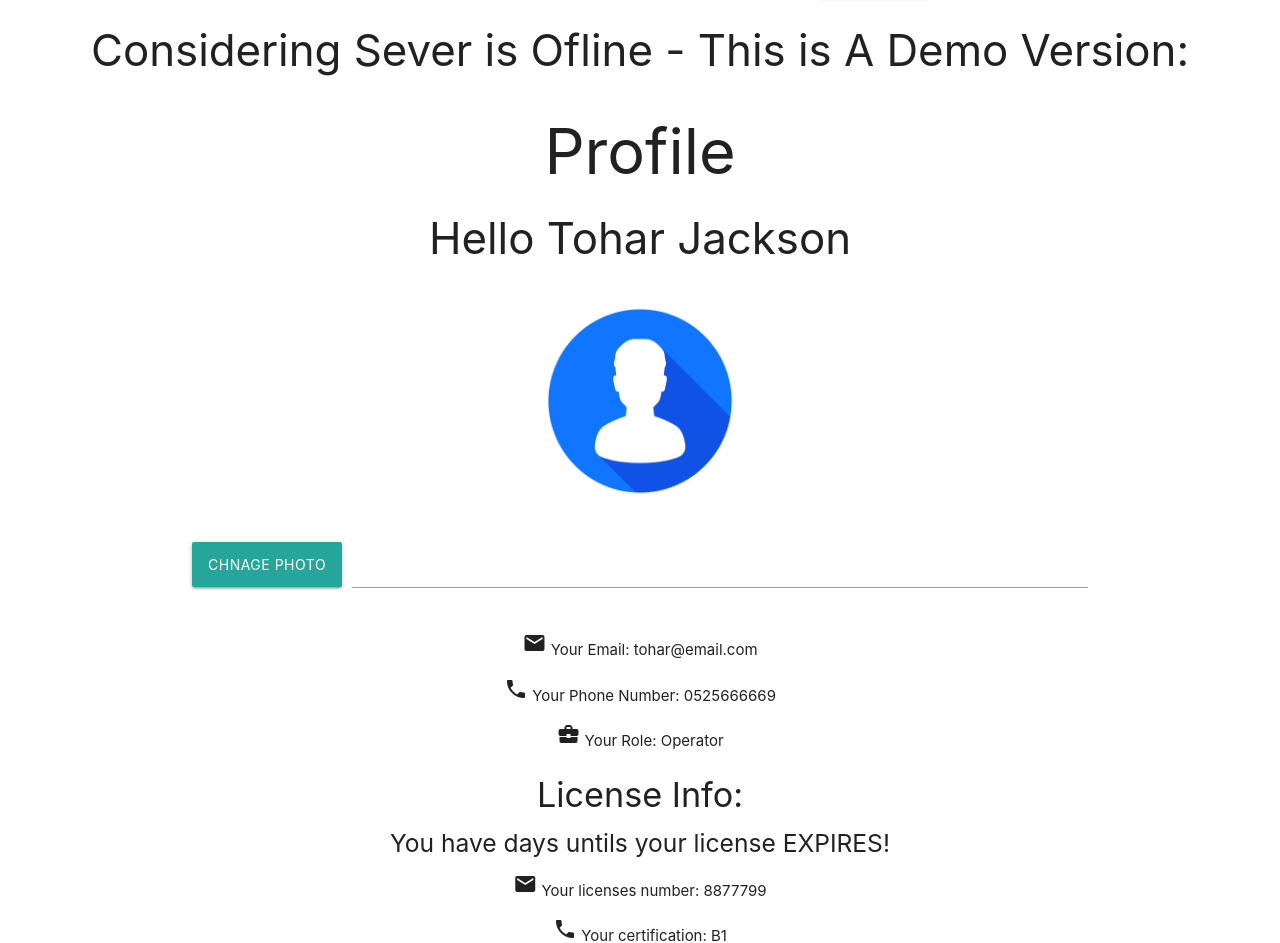
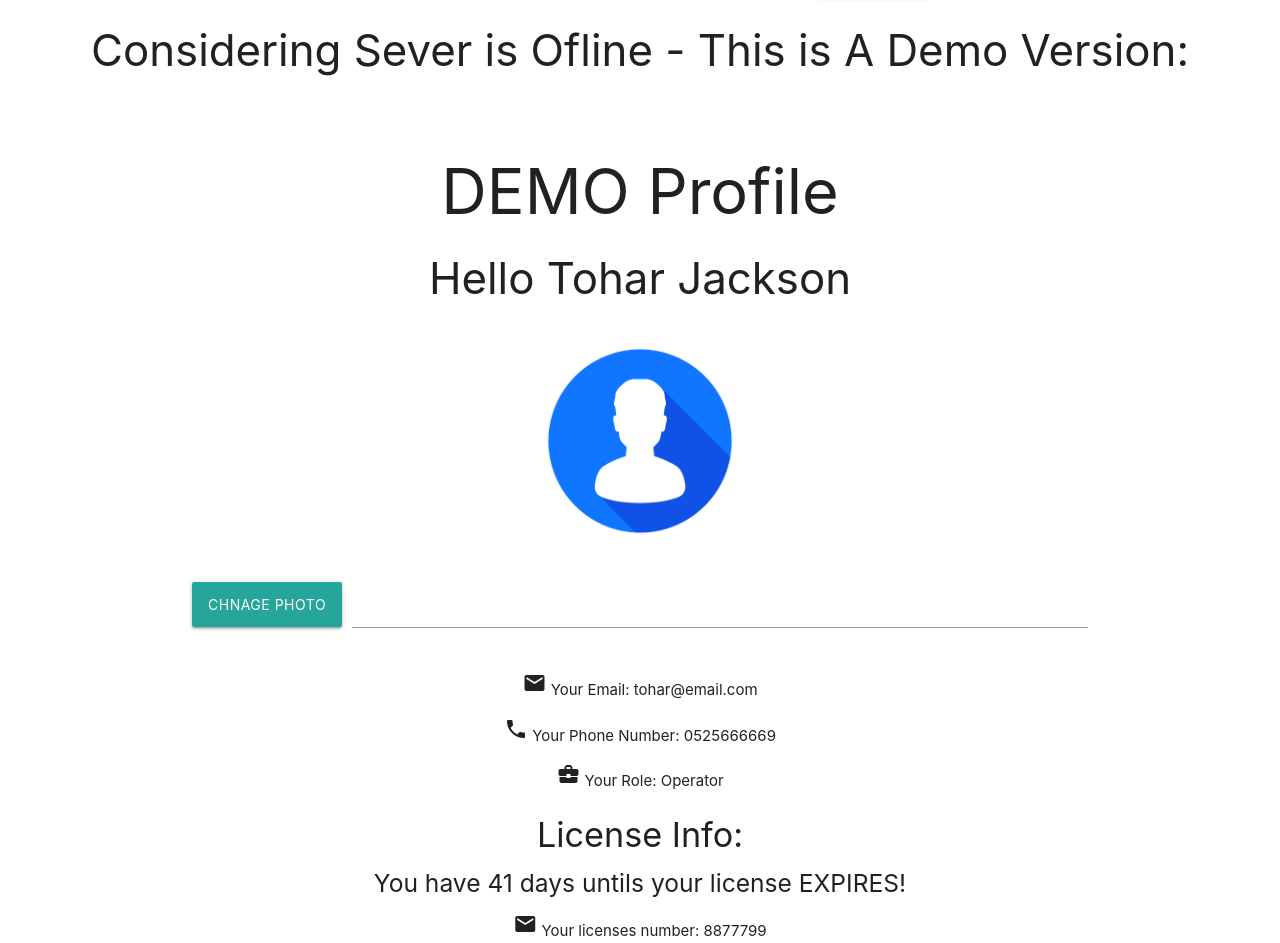
Before and after one commit to TeaTimeJack/Crane-User-App, a React (Vite) app in the folder crane-users-client/: page /profile in a window 1280 px wide. Shown: the part 257-1200 px from the top of the page. Built offline with nearby package versions, Linux system fonts and the light colour scheme; no server answers.

Commit message:
added expiers date to the profile DEMO

```diff
--- a/crane-users-client/src/features/user-info/Profile.tsx
+++ b/crane-users-client/src/features/user-info/Profile.tsx
@@ -47,15 +47,17 @@ const Profile = () => {
     if(infostatus === "failed") {
       const demoUser = {"id":18,"email":"tohar@email.com","first_name":"tohar","last_name":"jackson","phone_number":"0525666669","role":"operator"}
       const demoUserLicense = {"licenses_id": 9,"user_id": 18,"license_number": "8877799","certification": "B1","license_max_load": "30 Tons","start_date": "2025-10-31T22:00:00.000Z","end_date": "2025-12-31T22:00:00.000Z"}
+      const demolicenseDaysLeft = getDaysUntil(demoUserLicense.end_date);
 
       return (
       <div className="row">
         <h2>OOPS...</h2>
         <h2>To see this page - <a className="btn-large" onClick={()=>navigate("/login")}>Log in</a></h2>
         <h3>Considering Sever is Ofline - This is A Demo Version:</h3>
+        <br></br>
 
         <div className="container">
-        <h1>Profile</h1>
+        <h1>DEMO Profile</h1>
         {demoUser &&
         <>
         <h3>Hello {capitalizeFirstLetter(demoUser.first_name)} {capitalizeFirstLetter(demoUser.last_name)}</h3>
@@ -84,7 +86,7 @@ const Profile = () => {
         {demoUserLicense&& <>
           <ul>
             <li><h4>License Info:</h4></li>
-            <li><h5>You have {daysLeft} days untils your license EXPIRES!</h5></li>
+            <li><h5>You have {demolicenseDaysLeft} days untils your license EXPIRES!</h5></li>
             <li><p> <i className="material-icons prefix">email</i> Your licenses number: {demoUserLicense.license_number}</p></li>
             <li><p> <i className="material-icons prefix">phone</i> Your certification: {capitalizeFirstLetter(demoUserLicense.certification)}</p></li>
             <li><p> <i className="material-icons prefix">business_center</i> Your licenses max load: {demoUserLicense.license_max_load}</p></li>
```
